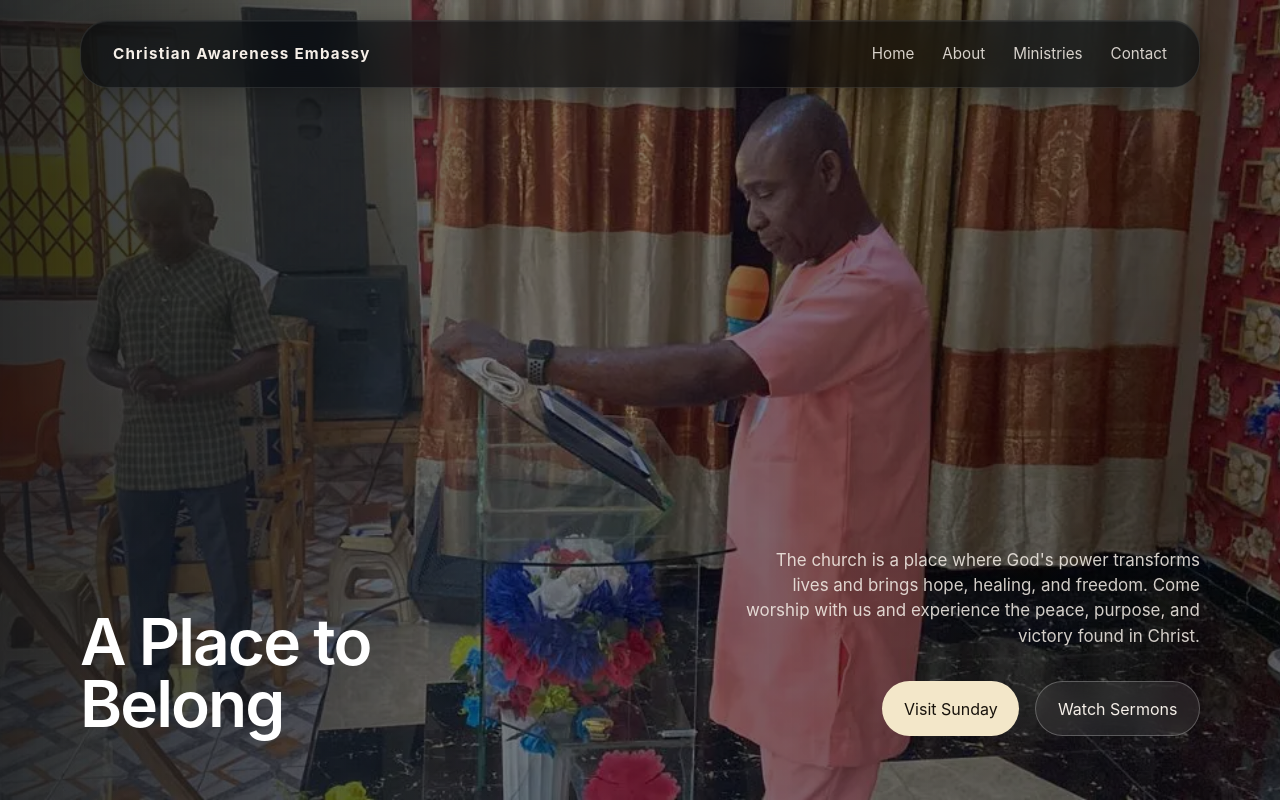
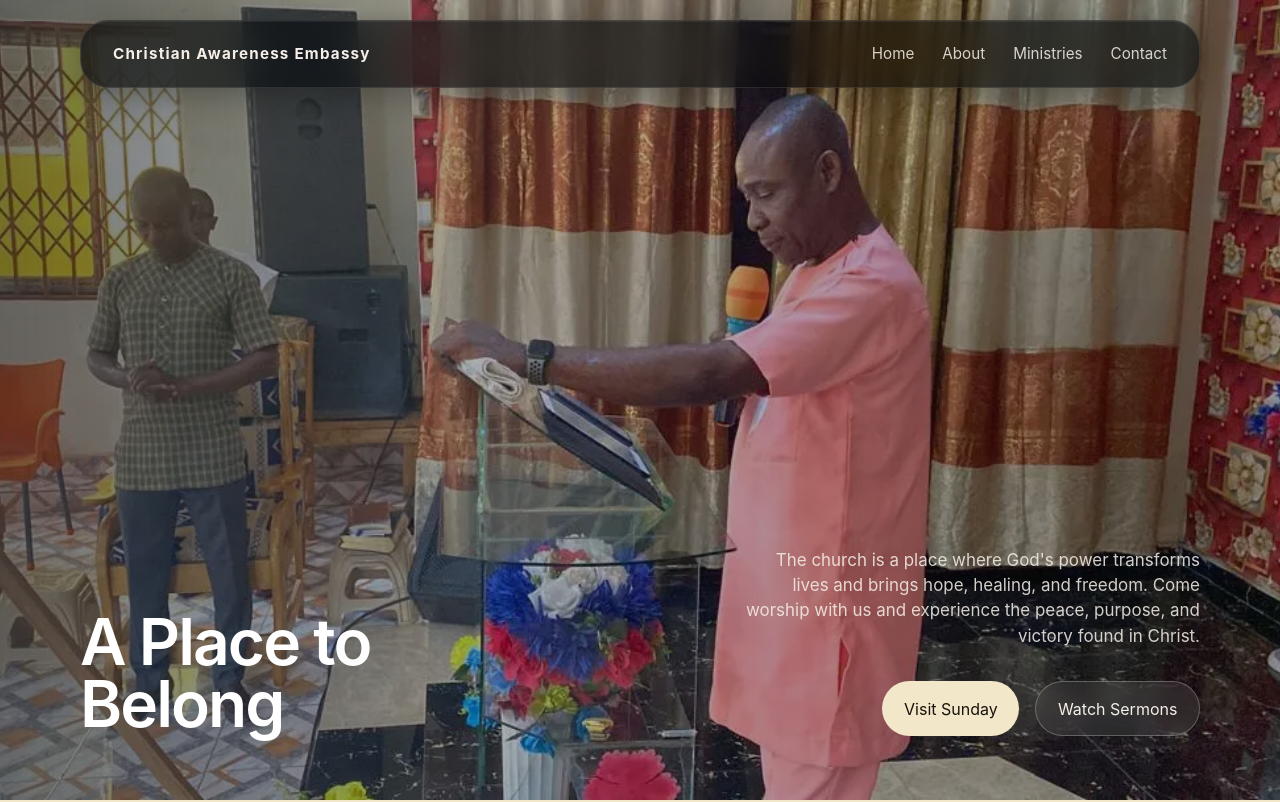
Before and after one commit to Sha-drak/cae, a React (Vite) app: page / in a window 1280 px wide. Shown: the top 802 px of the page. Built offline with nearby package versions, Linux system fonts and the light colour scheme; no server answers.

Commit message:
Adjust page background and hero overlay colors
Change design token --clr-bg to a warm beige (#f3e7c9) in src/style.css and soften the hero overlay gradient in src/styles/hero.css by adjusting the rgba values and opacities. These tweaks reduce contrast and give the page a warmer, softer look.

```diff
--- a/src/style.css
+++ b/src/style.css
@@ -10,7 +10,7 @@
   -moz-osx-font-smoothing: grayscale;
 
   /* Design tokens */
-  --clr-bg: #ffffff;
+  --clr-bg: #f3e7c9;
   --clr-bg-soft: #fdf8f4;
   --clr-bg-muted: #f7efe8;
   --clr-dark: #7b2c3a;          /* Softened wine red */
--- a/src/styles/hero.css
+++ b/src/styles/hero.css
@@ -17,7 +17,7 @@
 .hero__overlay {
   position: absolute;
   inset: 0;
-  background: linear-gradient(90deg, rgba(3, 6, 10, 0.82) 0%, rgba(3, 6, 10, 0.48) 45%, rgba(3, 6, 10, 0.6) 100%);
+  background: linear-gradient(90deg, rgba(5, 10, 15, 0.55) 0%, rgba(5, 10, 15, 0.28) 45%, rgba(5, 10, 15, 0.38) 100%);
   z-index: 1;
 }
 
```
